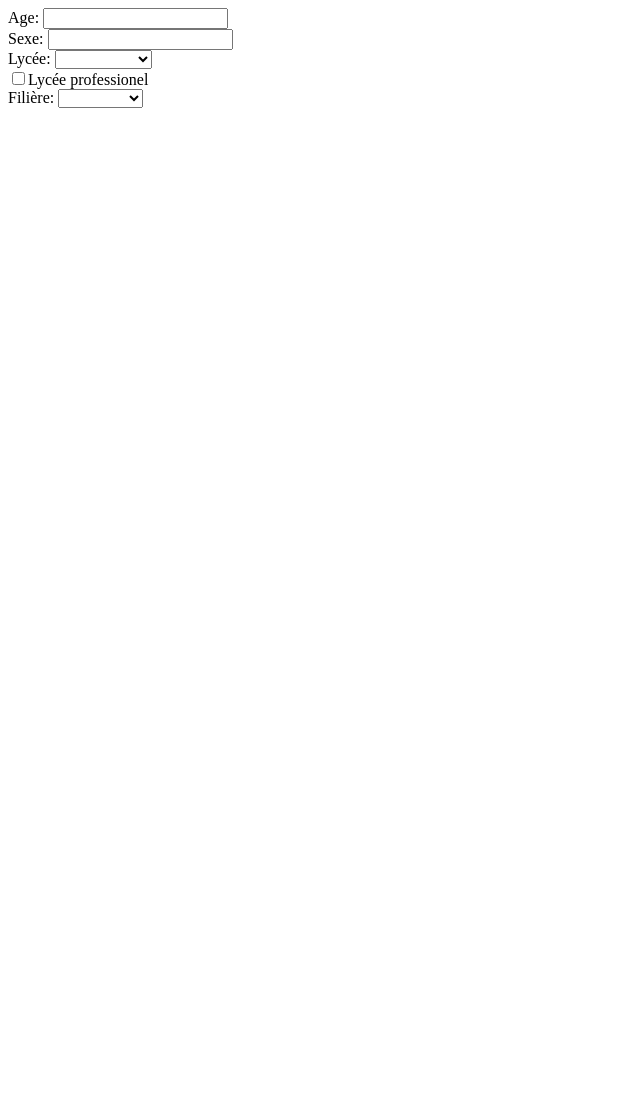
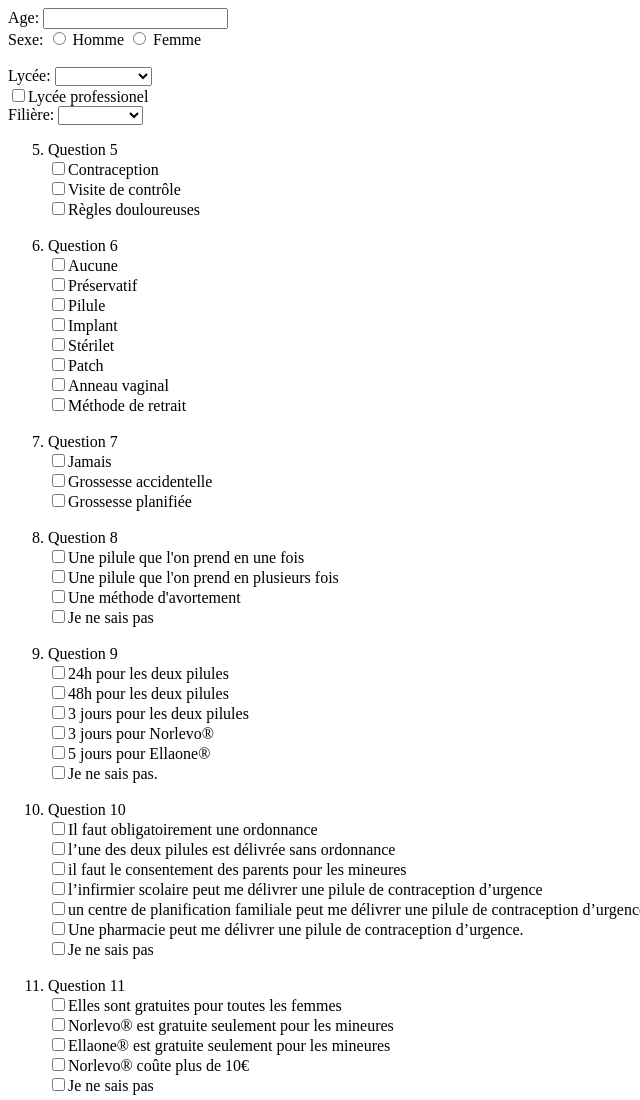
Before and after one commit to chickentuna/Fanchon-Memoire-Data-Entry-Tool, a plain HTML site: page index.html in a window 1280 px wide. Shown: the top 1100 px of the page, without its empty margins (0-640 px from the left). Before the commit the page ends 800 px from the top, so only its background shows below. Drawn offline with nearby package versions, Linux system fonts and the light colour scheme.

Commit message:
started adding questions but there seems to be too many exceptions for a simple ng-repeat

```diff
--- a/index.html
+++ b/index.html
@@ -10,7 +10,8 @@
       <input id="age" type="number"></input>
       <br>
       <label for="sexe">Sexe:</label>
-      <input id="sexe" type="number"></input>
+      <input type="radio" name="sexe" value="homme"> Homme
+      <input type="radio" name="sexe" value="femme"> Femme <br>
       <br>
       <label for="lycee">Lycée:</label>
       <select id="lycee">
@@ -28,6 +29,16 @@
         </option>
       </select>
       <br>
+      <ol start="5">
+        <li ng-repeat="(key,value) in ctrl.reponses">
+          <label for="Q{{key}}">Question {{key+5}}</label>
+          <div ng-repeat="(subkey,subvalue) in value">
+            <input type="checkbox" id="Q{{key}}.{{subkey}}">{{subvalue}}</input>
+          </div>
+          <br>
+        </li>
+      </ol>
+
     </form>
 
     <script src="https://ajax.googleapis.com/ajax/libs/angularjs/1.3.0-beta.11/angular.min.js"></script>
--- a/js/app.js
+++ b/js/app.js
@@ -1,9 +1,28 @@
 (function() {
 	var app = angular.module('app', []);
+
+	var reponses = [
+		["Contraception", "Visite de contrôle", "Règles douloureuses"],
+		["Aucune", "Préservatif", "Pilule", "Implant", "Stérilet", "Patch", "Anneau vaginal", "Méthode de retrait"],
+		["Jamais", "Grossesse accidentelle", "Grossesse planifiée"],
+		["Une pilule que l'on prend en une fois", "Une pilule que l'on prend en plusieurs fois", "Une méthode d'avortement", "Je ne sais pas"],
+		["24h pour les deux pilules", "48h pour les deux pilules", "3 jours pour les deux pilules", "3 jours pour Norlevo®", "5 jours pour Ellaone®", "Je ne sais pas."],
+		["Il faut obligatoirement une ordonnance", "l’une des deux pilules est délivrée sans ordonnance", "il faut le consentement des parents pour les mineures", "l’infirmier scolaire peut me délivrer une pilule de contraception d’urgence", "un centre de planification familiale peut me délivrer une pilule de contraception d’urgence.", "Une pharmacie peut me délivrer une pilule de contraception d’urgence.", "Je ne sais pas"],
+		["Elles sont gratuites pour toutes les femmes", "Norlevo® est gratuite seulement pour les mineures", "Ellaone® est gratuite seulement pour les mineures", "Norlevo® coûte plus de 10€", "Je ne sais pas"],
+		["si le rapport sexuel a eu lieu pendant les règles", "en cas de rapports sexuels non protégés", "en cas d’oubli de pilule de plus de 12h", "si j’ai vomi une première pilule du lendemain 3h après sa prise.", "jamais plus de 3 par mois", "jamais plus de 3 par an", "jamais plus de 3 fois dans ma vie", "Je ne sais pas."],
+		["Elle est efficace à 100%.", "Elle est efficace à 50%.", "Plus elle est prise tôt plus elle est efficace.", "Elle protège contre les Infections Sexuellement Transmissibles (IST)", "Il est conseillé de faire un test de grossesse 10-15 jours après les rapports en cas de retard de règles.", "Elle est efficace jusqu’au cycle prochain, il ne faut donc pas continuer la contraception habituelle."],
+	    ["des nausées et vomissements", "une modification de la date des règles", "une diminution de la fertilité", "des malformations chez l’enfant si la pilule ne marche pas", "Je ne sais pas"],
+        ["Vous attendez vos prochaines règles pour voir si vous êtes enceinte.", "Vous faites tout de suite un test de grossesse.", "Vous prenez la pilule de contraception d’urgence.", "Vous faites une prise de sang à la recherche d’infections sexuellement transmissibles (IST)", "Je ne sais pas."],
+	    ["Elle n’est pas nécessaire", "Peur des effets secondaires", "Peur du regard des autres (en allant la chercher)", "Pas d’endroit pour se la procurer à proximité", "Pas de risque de grossesse", "Contre ma religion ou ma philosophie"],
+	    ["médecin ou sage-femme", "cours de S.V.T.", "infirmier scolaire, dans le cadre de séances d’accompagnement personnalisé", "infirmier scolaire, lors d’une visite individuelle", "médias (TV, radio, magazines)", "sites internet","pharmacien", "interventions du centreéé de planification familiale", "famille"],
+        ["très utiles", "utiles", "peu utiles", "inutiles"],
+        ["trop fréquentes", "suffisamment fréquentes", "pas assez fréquentes"]
+    ];
 
 	app.controller('MainController', function() {
 		this.lycees = ["", "Chamalières"];
 		this.filieres = ["", "Esthétique"];
+		this.reponses = reponses;
 
 
 	});
```
